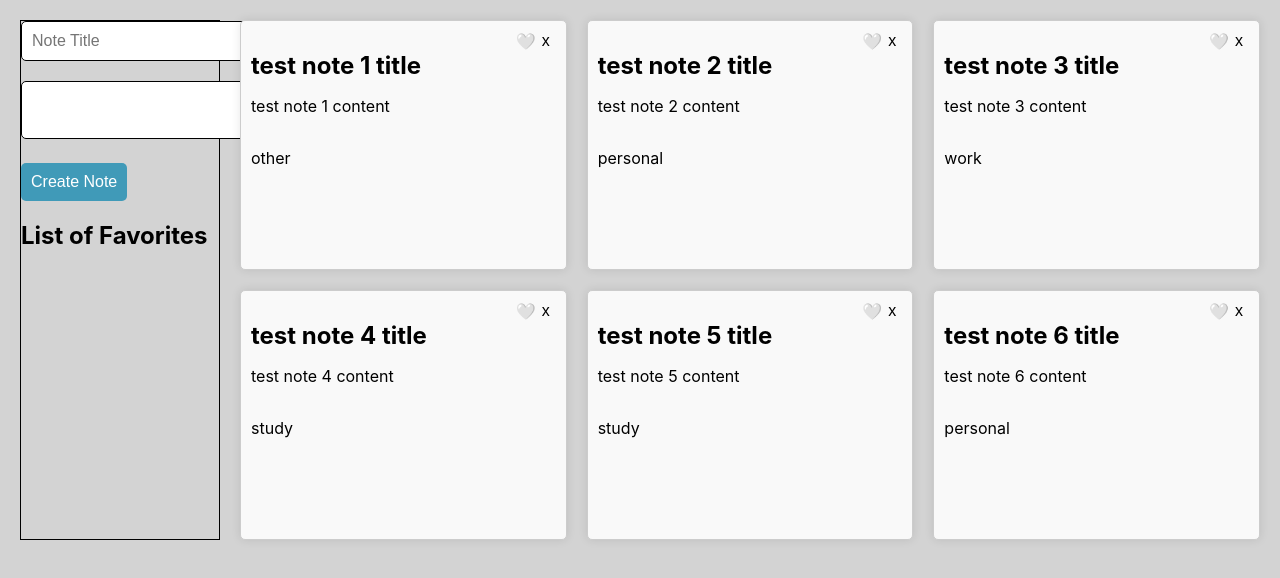
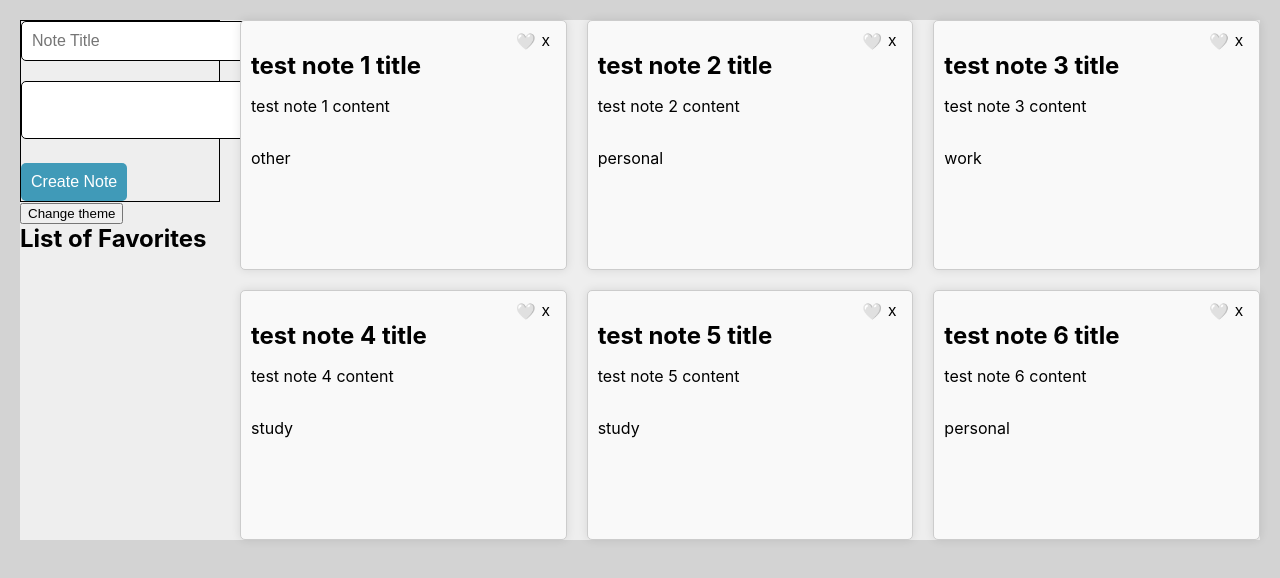
Before and after one commit to zlzcty/tqedyailyb-cse110-lab3, a React (Create React App) app in the folder my-app/: page / in a window 1280 px wide. Shown: the top 578 px of the page. Built offline with nearby package versions, Linux system fonts and the light colour scheme.

Commit message:
Exercise 4.2.4 Done (themeing) - looks ugly

```diff
--- a/my-app/src/App.tsx
+++ b/my-app/src/App.tsx
@@ -6,6 +6,7 @@ import FavoriteButton from './FavoriteButton';
 // import { FavoritesProvider } from "./FavoritesContext"
 import { ClickCounter } from './hooksExercise';
 import React, { useState } from 'react';
+import { ToggleThemeButton, ThemeProvider } from './ThemeContext';
 
 function App() {
     const [favorites, setFavorites] = useState<Note[]>([]);
@@ -21,7 +22,9 @@ function App() {
     };
 
     return (
+        <ThemeProvider>
             <div className="app-container">
+                <div>
                     <form className="note-form">
                         <div>
                             <input placeholder="Note Title"></input>
@@ -34,6 +37,8 @@ function App() {
                         <div>
                             <button type="submit">Create Note</button>
                         </div>
+                    </form>
+                    <ToggleThemeButton />
 
                     {/* <FavoriteList /> */}
                     <h2>List of Favorites</h2>
@@ -42,7 +47,8 @@ function App() {
                             <li key={index}>{favorite.title}</li>
                         ))}
                     </ul>
-            </form>
+                </div>
+
                 <div className="notes-grid">
                     {dummyNotesList.map((note) => (
                         <div key={note.id} className="note-item">
@@ -61,6 +67,7 @@ function App() {
                 </div>
                 {/* <ClickCounter /> */}
             </div>
+        </ThemeProvider>
     );
 }
 
--- /dev/null
+++ b/my-app/src/ThemeContext.tsx
@@ -0,0 +1,55 @@
+import React, {
+    ReactNode,
+    useState,
+    useEffect,
+    createContext,
+    useContext,
+} from 'react';
+
+export const themes = {
+    light: {
+        foreground: '#000000',
+        background: '#eeeeee',
+    },
+    dark: {
+        foreground: '#ffffff',
+        background: '#222222',
+    },
+};
+
+const ThemeContext = createContext({
+    theme: themes.light,
+    toggleTheme: () => {},
+});
+
+export const ThemeProvider: React.FC<{ children: ReactNode }> = ({
+    children,
+}) => {
+    const [currentTheme, setCurrentTheme] = useState(themes.light);
+
+    const toggleTheme = () => {
+        setCurrentTheme(
+            currentTheme === themes.light ? themes.dark : themes.light
+        );
+    };
+
+    return (
+        <ThemeContext.Provider value={{ theme: currentTheme, toggleTheme }}>
+            <div
+                style={{
+                    background: currentTheme.background,
+                    color: currentTheme.foreground,
+                }}
+            >
+                {children}
+            </div>
+        </ThemeContext.Provider>
+    );
+};
+
+const useTheme = () => useContext(ThemeContext);
+
+export const ToggleThemeButton: React.FC = () => {
+    const { toggleTheme } = useTheme();
+    return <button onClick={toggleTheme}>Change theme</button>;
+};
```
Lines whose indentation alone changed are shown as unchanged.
